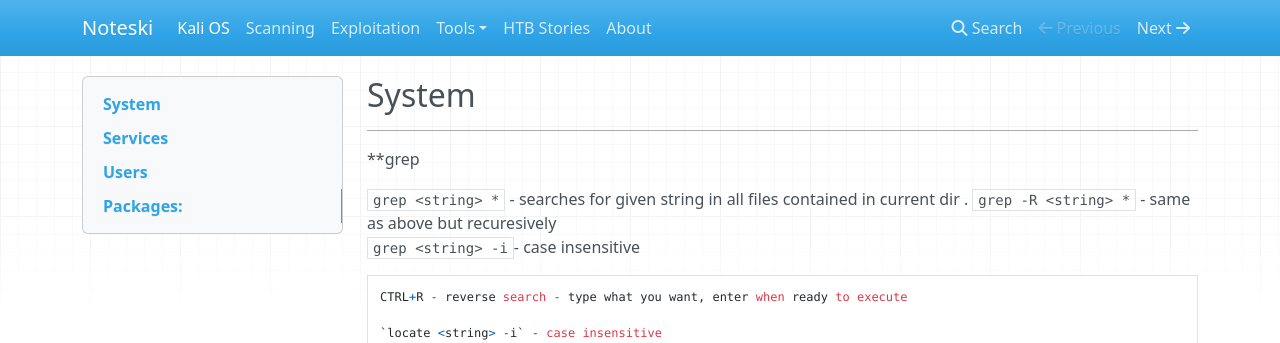
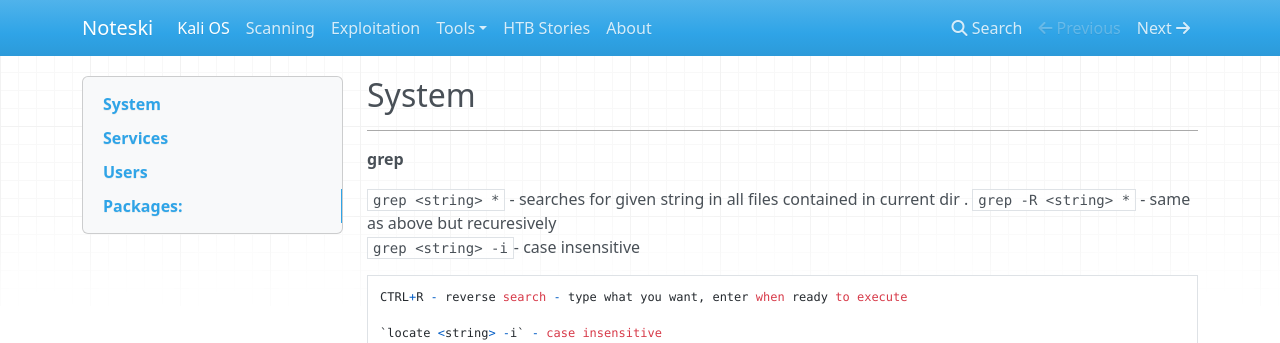
Before and after one commit to veedar/docs, an MkDocs documentation site: the page built from docs/kalios.md, in a window 1280 px wide and 900 px high. Shown: the top 343 px of the window. Built offline with MkDocs 1.6.1, drawn with Linux system fonts in a browser that asks for light colours; nearby versions of some CDN libraries.

```diff
--- a/docs/kalios.md
+++ b/docs/kalios.md
@@ -1,7 +1,7 @@
 ## System
 ---
 
-**grep
+**grep**
 
 `grep <string> * ` - searches for given string in all files contained in current dir .
 `grep -R <string> * ` - same as above but recuresively
```
